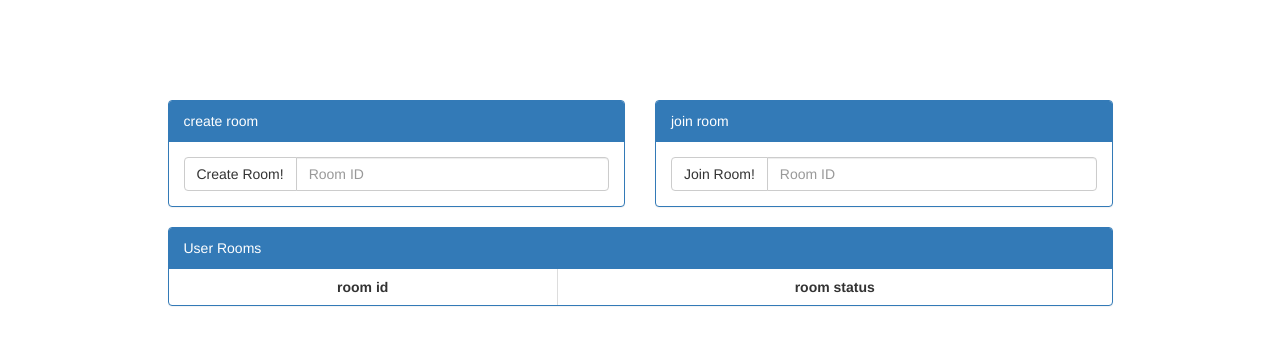
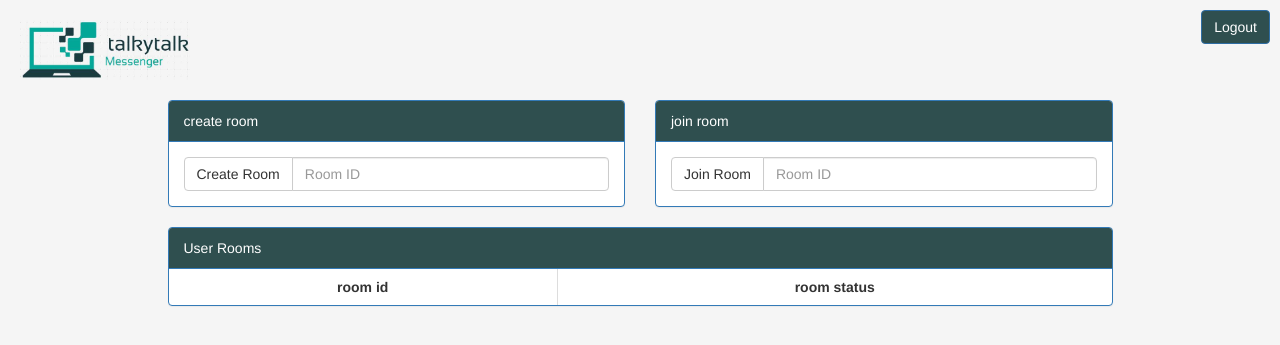
Before and after one commit to mammalofski/talkytalk, a Django app: page /rooms/ in a window 1280 px wide. Shown: the top 345 px of the page. Run offline with Django 3.2, Linux system fonts and the light colour scheme; lists and menus that the app fills with data are empty; some libraries are stand-ins or nearby versions.

Commit message:
Fix Some final UI Bugs and redirection

```diff
--- a/talkytalk/talkytalk/urls.py
+++ b/talkytalk/talkytalk/urls.py
@@ -24,6 +24,7 @@ import talk_app.views as talkAppViews
 from django.contrib.staticfiles.urls import staticfiles_urlpatterns
 
 urlpatterns = [
+    path('', TemplateView.as_view(template_name='auth.html')),
     path('userAuth/', TemplateView.as_view(template_name='auth.html')),
     path('contacts/', TemplateView.as_view(template_name='contacts.html')),
     path('rooms/', TemplateView.as_view(template_name='room.html')),
--- a/talkytalk/templates/chats.html
+++ b/talkytalk/templates/chats.html
@@ -412,6 +412,10 @@
             }
         });
     };
+    var logout = function () {
+        $.removeCookie('userToken', {path: '/'});
+        window.location.href = '/userAuth'
+    }
 
 </script>
 </html>
--- a/talkytalk/templates/room.html
+++ b/talkytalk/templates/room.html
@@ -8,6 +8,9 @@
     <script src="https://maxcdn.bootstrapcdn.com/bootstrap/3.3.7/js/bootstrap.min.js"></script>
     <script src="https://cdnjs.cloudflare.com/ajax/libs/jquery-cookie/1.4.1/jquery.cookie.js"></script>
     <style>
+        body {
+            background-color:  #f5f5f5
+        }
         .table {
             text-align: center;
         }
@@ -19,10 +22,28 @@
         .btn {
             transition: all 0.5s;
         }
+
+        .panel-heading {
+            background-color: darkslategray!important;
+        }
+
+        .talkytalk-logo {
+            max-height: 60px;
+            display: block;
+            margin: 20px;
+            float: left;
+        }
+
+        .logout-btn {
+            background-color: darkslategray!important;
+            margin: 10px;
+        }
     </style>
 
 </head>
 <body>
+<img src="/static/images/logo.jpg" class="talkytalk-logo">
+<button class="btn btn-primary pull-right logout-btn" onclick="logout()">Logout</button>
 <div class="container">
     <div class="row" style="margin-top: 100px">
         <div class="col-md-5 col-md-offset-1">
@@ -36,7 +57,7 @@
                             <button class="btn btn-default"
                                     id="create-room-button"
                                     onclick="createRoom()"
-                                    type="button">Create Room!</button>
+                                    type="button">Create Room</button>
                             </span>
                         <input type="text" id="create-room-input" class="form-control" placeholder="Room ID">
                     </div><!-- /input-group -->
@@ -56,7 +77,7 @@
                             <button class="btn btn-default"
                                     id="join-room-button"
                                     onclick="joinRoom()"
-                                    type="button">Join Room!</button>
+                                    type="button">Join Room</button>
                             </span>
                         <input type="text"
                                id="join-room-input"
@@ -92,6 +113,9 @@
 
 </body>
 <script>
+    if (!$.cookie("userToken")) {
+        window.location.href = '/userAuth'
+    }
     var es = new EventSource('/events/?channel=navid');
 
     es.addEventListener('message', function (e) {
@@ -166,13 +190,14 @@
             },
             type: "POST",
             success: function (data, textStatus, jqXHR) {
-                inputElement.value = null;
-                button.css('background-color', '#3c763d');
-                button.css('color', 'white');
-                setTimeout(() => {
-                    button.css('background-color', '#ffffff');
-                    button.css('color', 'black');
-                }, 1000)
+                window.location.href = '/rooms/' + inputElement.value + '/caller'
+                // inputElement.value = null;
+                // button.css('background-color', '#3c763d');
+                // button.css('color', 'white');
+                // setTimeout(() => {
+                //     button.css('background-color', '#ffffff');
+                //     button.css('color', 'black');
+                // }, 1000);
 
             },
             error: function (jqXHR, textStatus, errorThrown) {
@@ -181,5 +206,10 @@
         });
     }
 
+    var logout = function () {
+        $.removeCookie('userToken', { path: '/' });
+        window.location.href = '/userAuth'
+    }
+
 </script>
 </html>
--- a/talkytalk/templates/video-chat-caller.html
+++ b/talkytalk/templates/video-chat-caller.html
@@ -134,9 +134,6 @@
                 // if we get an offer, we need to reply with an answer
                 if (desc.type == 'offer') {
                     pc.setRemoteDescription(desc)
-                        // .then(() => navigator.mediaDevices.getUserMedia({video: true}).then(
-                        //     stream => stream.getTracks().forEach((track) => pc.addTrack(track, stream)
-                        //     )))
                         .then(() => pc.createAnswer())
                         .then(answer => pc.setLocalDescription(answer))
                         .then(() => {
```
Also changed, not shown: talkytalk/templates/auth.html (+32 -2 lines), talkytalk/templates/contacts.html (+28 -2 lines), talkytalk/templates/video-chat-callee.html (+10 -10 lines), talkytalk/static/images/logo.jpg (added).
